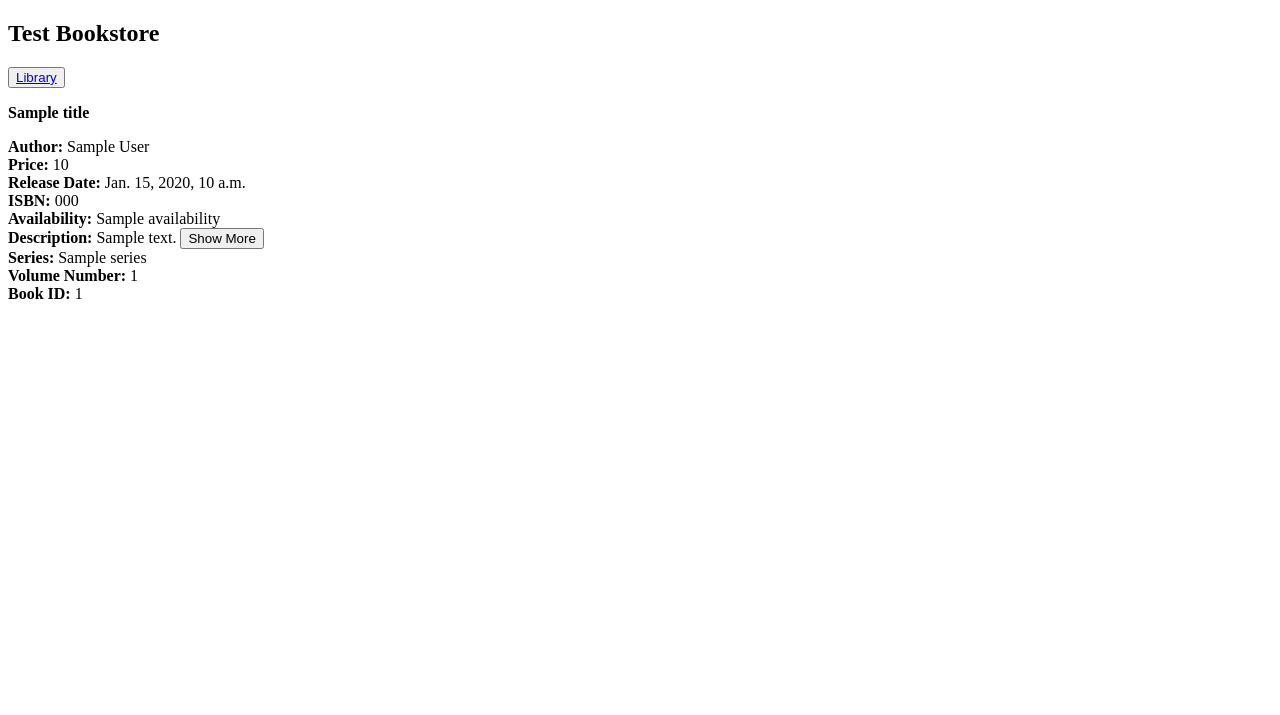
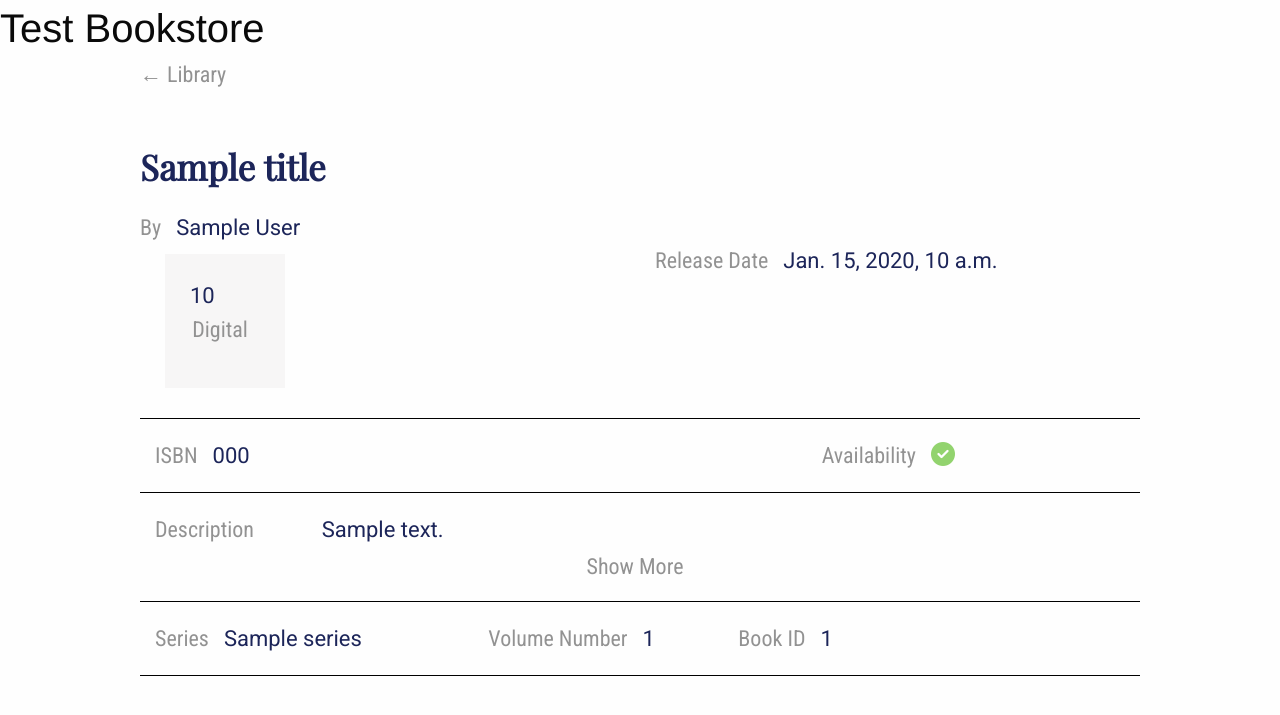
Before and after one commit to B1Dobbs/test_bookstore_d2d, a Django app: template test_bookstore_app/templates/book_detail.html in a window 1280 px wide. Shown: the top 715 px of the page. Run offline with Django 3.2, Linux system fonts and the light colour scheme; the template is opened without the code that fills it: most values are stand-ins (such as "Sample title", 1, 10 or a date in 2020); parts of the project's set-up code (start-up, migrations or seed data) failed here and were passed over; some libraries are stand-ins or nearby versions.

Commit message:
Added css for book detail page

```diff
--- /dev/null
+++ b/test_bookstore_app/static/book_detail.css
@@ -0,0 +1,71 @@
+hr {
+    border-bottom-color: black;
+    border-bottom-width: 1px;
+}
+
+.labels {
+    font-size: 22px;
+    font-family: 'Roboto Condensed', sans-serif;
+    color: #929292;
+    padding-right: 10px;
+}
+
+.title {
+    font-family: 'Playfair Display', serif;
+    font-weight: bold;
+    font-size: 35px;
+    color: #1c2559;
+    padding-top: 50px;
+}
+
+.details {
+    font-family: 'Roboto', sans-serif;
+    font-size: 22px;
+    color: #1c2559;
+    text-align: right;
+}
+
+.details-block {
+    width: 1000px;
+    margin: 0 auto;
+}
+
+div .box{
+    background-color: #f7f6f6;
+    width: 120px;
+    outline: 15px #929292;
+    padding: 25px;
+    margin: 10px;
+  }
+
+.box .details {
+    text-align: center;
+}
+
+.box .labels {
+    text-align: center;
+}
+.position-bottom {
+    position: absolute;
+    bottom: 0;
+    left: 0;
+}
+
+.show-more {
+    width: 1000px;
+    margin: 0 auto;
+    padding-top: 10px;
+}
+
+a:hover {
+    color: #ef320a;
+}
+
+button:hover {
+    color: #ef320a;
+}
+
+.check {
+    color: #92d36e;
+    font-size: 24px;
+}
--- a/test_bookstore_app/templates/book_detail.html
+++ b/test_bookstore_app/templates/book_detail.html
@@ -1,41 +1,80 @@
 <!DOCTYPE html>
+{% load static %}
 <html>
     <head>
         {% block title %}<title>Test Bookstore</title>{% endblock %}
+        <link rel="stylesheet" href="https://cdn.jsdelivr.net/npm/foundation-sites@6.5.3/dist/css/foundation.min.css">
+        <link href="https://fonts.googleapis.com/css?family=Playfair+Display|Roboto|Roboto+Condensed&display=swap" rel="stylesheet">
+        <link rel="stylesheet" type="text/css" href="{% static 'book_detail.css'%}">
     </head>
-
+    <script src='https://kit.fontawesome.com/a076d05399.js'></script>
 <body>
     {% block content %}
     <h2>Test Bookstore</h2>
-    <button><a href="./{{ redirect_to }}">Library</a></button>
-    <p id = "title"> <strong>{{ title }} </strong></p>
-    <div> <strong>Author: </strong>
-        <span id = "author"> {{ author }}</span>
+    <div class = "details-block">
+        <button><a href="./{{ redirect_to }}" class = "labels"> &#x2190 Library</a></button>
+        <p id = "title" class = "title"> <strong>{{ title }} </strong></p>
+        <div>
+            <span class = "labels">By </span>
+            <span class = "details" id = "author"> {{ author }}</span>
         </div>
-    <div> <strong>Price: </strong>
-        <span id = "price"> {{ price }}</span>
+        <div class = "grid-x grid-padding-x">
+            <div class = "small-6 cell">
+                <div class = "box">
+                    <span class = "details" id = "price"> {{ price }}</span>
+                    <p class = "labels">Digital</p>
                 </div>
-    <div> <strong>Release Date: </strong>
-        <span id = "release_date"> {{ release_date }}</span>
             </div>
-    <div> <strong>ISBN: </strong>
-        <span id = "isbn"> {{ isbn }}</span>
+            <div class = "small-6 cell">
+                <div>
+                    <span class = "labels">Release Date </span>
+                    <span class = "details" id = "release_date"> {{ release_date }}</span>
                 </div>
-    <div> <strong>Availability: </strong>
-        <span id = "availability"> {{ availability }}</span>
             </div>
-    <div> <strong>Description: </strong>
-        <span id = "description"> {{ description }}</span>
-        <button>Show More</button>
         </div>
-    <div> <strong>Series: </strong>
-        <span id = "series"> {{ series }}</span>
+        <hr/>
+        <div>
+            <div class = "grid-x grid-padding-x">
+                <div class = "small-8 cell">
+                    <span class = "labels">ISBN </span>
+                    <span class = "details" id = "isbn"> {{ isbn }}</span>
                 </div>
-    <div> <strong>Volume Number: </strong>
-        <span id = "volume_number"> {{ volume_number }}</span>
+                <div class = "small-4 cell">
+                    <span class = "labels">Availability </span>
+                    <i class='fas fa-check-circle check'></i>
                 </div>
-    <div> <strong>Book ID: </strong>
-        <span id = "book_id"> {{ book_id }}</span>
+            </div>
+        </div>
+        <hr/>
+        <div>
+            <div class = "grid-x grid-padding-x">
+                <div class = "small-2 cell">
+                    <span class = "labels">Description </span>
+                </div>
+                <div class = "small-10 cell">
+                    <span class = "details" id = "description"> {{ description }}</span>
+                </div>
+            </div>
+                <button class = "labels show-more">Show More</button>
+        </div>
+        <hr/>
+        <div>
+            <div class = "grid-x grid-padding-x">
+                <div class = "small-4 cell">
+                    <span class = "labels">Series </span>
+                    <span class = "details" id = "series"> {{ series }}</span>
+                </div>
+                <div class = "small-3 cell">
+                    <span class = "labels">Volume Number </span>
+                    <span class = "details" id = "volume_number"> {{ volume_number }}</span>
+                </div>
+                <div class = "small-5 cell">
+                    <span class = "labels">Book ID </span>
+                    <span class = "details" id = "book_id"> {{ book_id }}</span>
+                </div>
+            </div>
+        </div>
+        <hr/>
     </div>
     {% endblock %}
 </body>
--- a/test_bookstore_app/templates/test_bookstore_app/book_detail.html
+++ /dev/null
@@ -1,4 +0,0 @@
-<h3>Book detail</h3>
-<p>{{book.title}}</p>
-<p>{{book.isbn}}</p>
-<p></p>
--- a/test_bookstore_app/urls.py
+++ b/test_bookstore_app/urls.py
@@ -3,4 +3,5 @@ from . import views
 
 urlpatterns = [
     path('library/', views.library, name='library'),
+    path('book_detail/', views.book_detail, name='book_detail'),
 ]
```
Also changed, not shown: test_bookstore_app/templates/book_list.html (+26 -0 lines), test_bookstore_app/templates/test_bookstore_app_templates/book_detail.html (added, +43 -0 lines), test_bookstore_app/views.py (+1 -17 lines), test_bookstore_app/templates/test_bookstore_app_templates/library.html (renamed from test_bookstore_app/templates/test_bookstore_app/library.html). Lines whose indentation alone changed are shown as unchanged.
